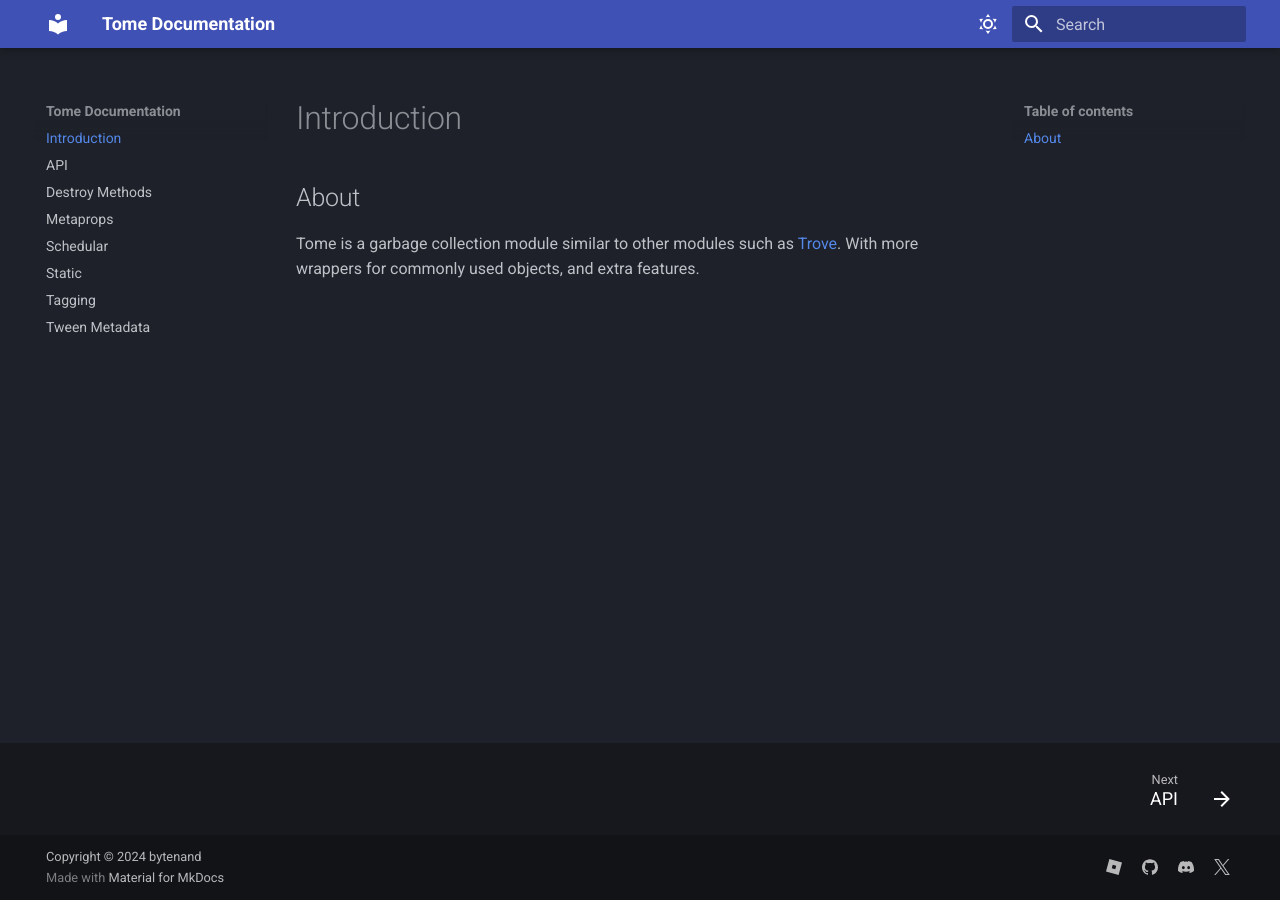
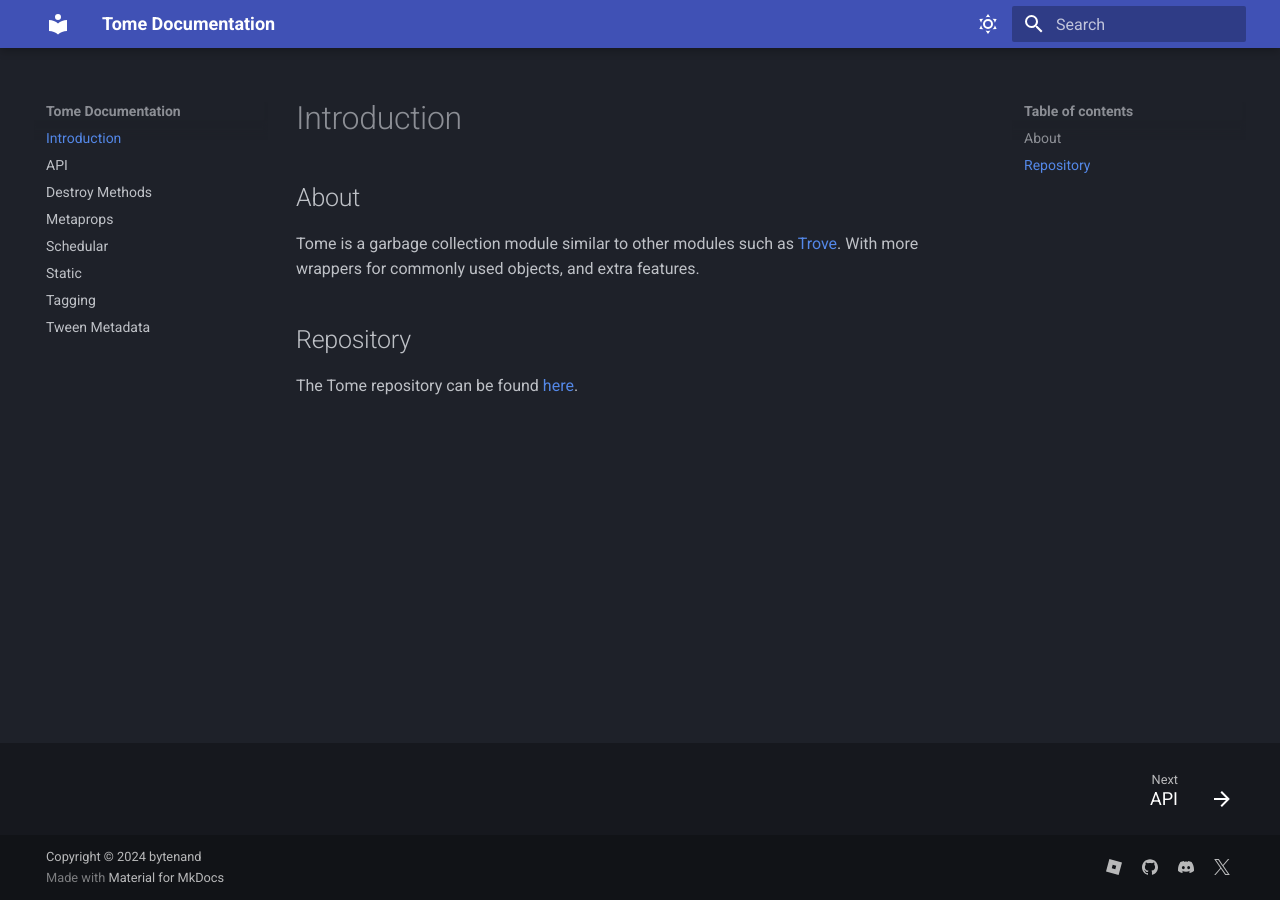
Before and after one commit to y29r/tome-docs, an MkDocs documentation site: the page built from docs/index.md, in a window 1280 px wide. Built offline with MkDocs 1.6.1 and Material for MkDocs 9.7.7, drawn with Linux system fonts in a browser that asks for light colours.

Commit message:
Update index.md

```diff
--- a/docs/index.md
+++ b/docs/index.md
@@ -2,3 +2,6 @@
 
 ## About
 Tome is a garbage collection module similar to other modules such as [Trove](https://sleitnick.github.io/RbxUtil/api/Trove/). With more wrappers for commonly used objects, and extra features.
+
+## Repository
+The Tome repository can be found [here](https://github.com/y29r/Tome).
```
